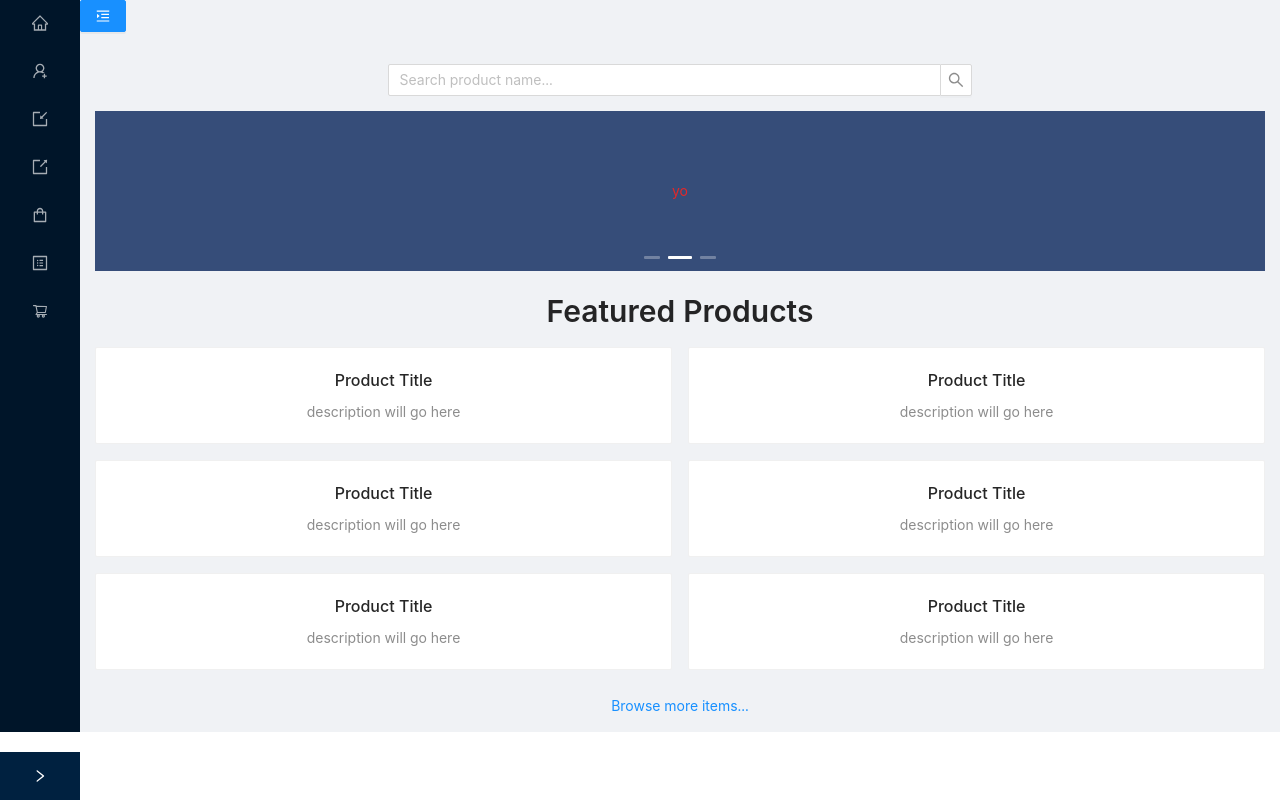
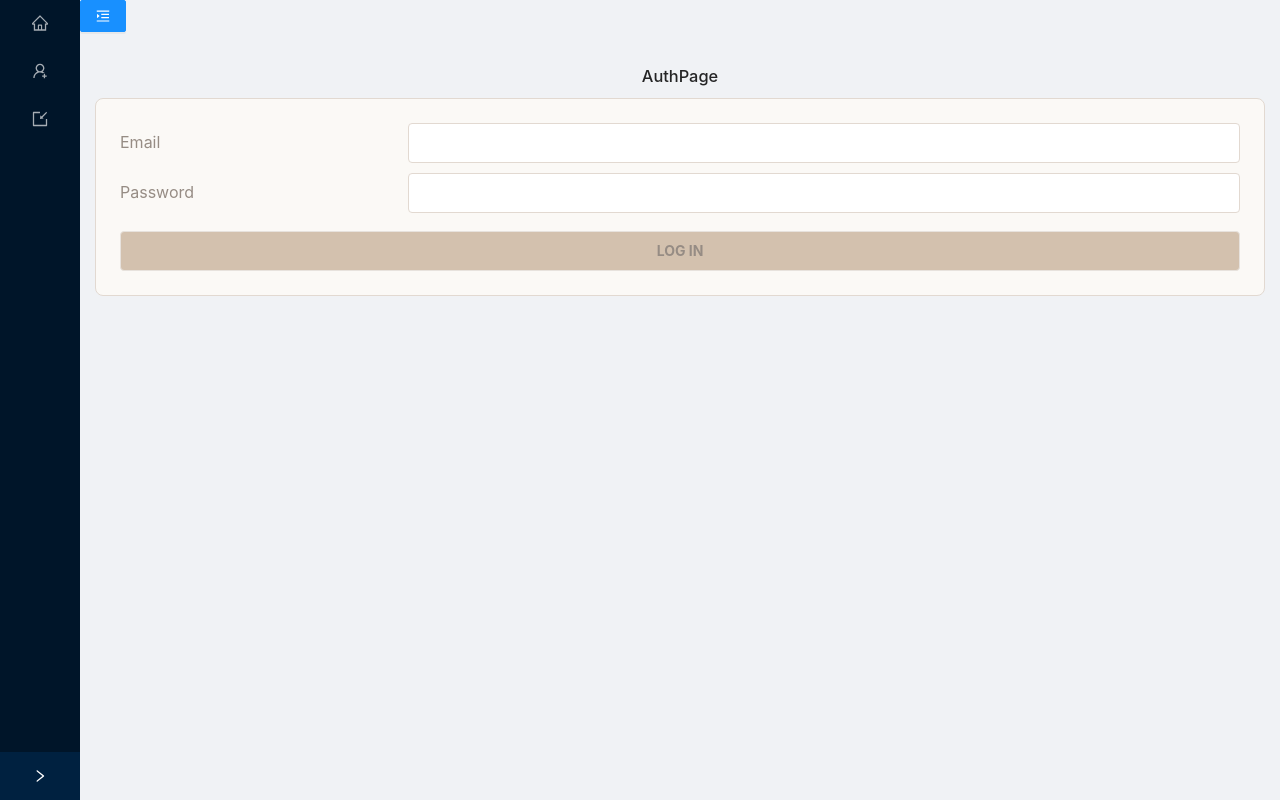
Before and after one commit to allenaxie/beforeifly, a React (Create React App) app: page /users in a window 1280 px wide. Built offline with nearby package versions, Linux system fonts and the light colour scheme.

Commit message:
Link register and login buttons to auth page. Register button will show sign up form. Login button will show login form.

```diff
--- a/src/components/NavBar/NavBar.jsx
+++ b/src/components/NavBar/NavBar.jsx
@@ -5,9 +5,14 @@ import "antd/dist/antd.css"
 import "./NavBar.css"
 import {Layout, Menu} from "antd";
 import {HomeOutlined, UserAddOutlined, ShoppingCartOutlined, ShoppingOutlined, ImportOutlined, ExportOutlined, ProfileOutlined } from "@ant-design/icons"
+import AuthPage from "../../pages/AuthPage/AuthPage";
 
-function NavBar({ user, setUser, collapsed }) {
 
+
+function NavBar({ user, setUser, collapsed, hasAccount, setHasAccount }) {
+
+
+  console.log(hasAccount, 'yuuhhh')
   const {Sider} = Layout;
 
   function handleLogOut() {
@@ -17,15 +22,9 @@ function NavBar({ user, setUser, collapsed }) {
 
   return (
     <Menu theme="dark" mode="inline" inlineCollapsed={collapsed} defaultSelectedKeys={[1]}>
-      <Menu.Item key="1" icon={<HomeOutlined />}>
-        Home
-      </Menu.Item>
-      <Menu.Item key="2" icon={<UserAddOutlined />}>
-        Register
-      </Menu.Item>
-      <Menu.Item key="3" icon={< ImportOutlined/>}>
-        Log In
-      </Menu.Item>
+      {
+        user ?
+      <>
       <Menu.Item key="4" icon={<ExportOutlined  />}>
         Sign out
       </Menu.Item>
@@ -38,6 +37,20 @@ function NavBar({ user, setUser, collapsed }) {
       <Menu.Item key="7" icon={<ShoppingCartOutlined />}>
         Cart
       </Menu.Item>
+      </>
+      :
+      <>
+      <Menu.Item key="1" icon={<HomeOutlined />}>
+        <Link to="/">Home</Link>
+      </Menu.Item>
+      <Menu.Item key="2" icon={<UserAddOutlined />}>
+        <Link to="/users" onClick={() => setHasAccount(false)}>Register</Link>
+      </Menu.Item>
+      <Menu.Item key="3" icon={< ImportOutlined/>}>
+        <Link to="/users" onClick={() => setHasAccount(true)}>Log In</Link>
+      </Menu.Item>
+      </>
+      }
     </Menu>
 
 
--- a/src/pages/App/App.css
+++ b/src/pages/App/App.css
@@ -19,6 +19,7 @@
 .sideNavbar{
   margin:0px;
   padding:0px;
+  height: 100vh;
 }
 
 .trigger {
--- a/src/pages/App/App.jsx
+++ b/src/pages/App/App.jsx
@@ -19,6 +19,7 @@ function App() {
   const { Header, Sider, Content } = Layout;
   const { Title } = Typography;
   const [isCollapsed, setIsCollapsed ] = useState([]);
+  const [hasAccount, setHasAccount] = useState(true);
 
   function toggle () {
     setIsCollapsed(!isCollapsed);
@@ -33,7 +34,7 @@ function App() {
           collapsed={isCollapsed}
         >
           <div className="logo"></div>
-          <NavBar collapsed={isCollapsed} />
+          <NavBar collapsed={isCollapsed} hasAccount={hasAccount} setHasAccount={setHasAccount}/>
         </Sider>
         <Layout>
           <Header className="header">
@@ -46,7 +47,12 @@ function App() {
             </Button>
           </Header>
           <Content className="content">
-            <HomePage />
+            <Routes>
+            <Route path="/" element={<HomePage />}/>
+            <Route path="/orders/new" element={<NewOrderPage />} />
+            <Route path="/orders" element={<OrderHistoryPage />} />
+            <Route path="/users" element={<AuthPage hasAccount={hasAccount} setUser={setUser}/>}/>
+          </Routes>
           </Content>
         </Layout>
       </Layout>
@@ -56,12 +62,9 @@ function App() {
       {/* <AuthPage setUser={setUser} /> */}
       {/* <>
 
-          <Routes>
-            <Route path="/orders/new" element={<NewOrderPage />} />
-            <Route path="/orders" element={<OrderHistoryPage />} />
-          </Routes>
+      </> */}
 
-        </> */}
+
 
 
     </main>
--- a/src/pages/AuthPage/AuthPage.jsx
+++ b/src/pages/AuthPage/AuthPage.jsx
@@ -1,12 +1,19 @@
 import SignUpForm from "../../components/SignUpForm/SignUpForm";
 import LoginForm from "../../components/LoginForm/LoginForm";
+import {useState} from "react";
 
-function AuthPage({ setUser }) {
+function AuthPage({ setUser, hasAccount }) {
+
+ console.log(hasAccount)
+
   return (
     <main>
       <h1>AuthPage</h1>
+      {hasAccount ?
+      <LoginForm setUser={setUser} />
+      :
       <SignUpForm setUser={setUser} />
-      <LoginForm setUser={setUser} />
+    }
     </main>
   )
 }
```
